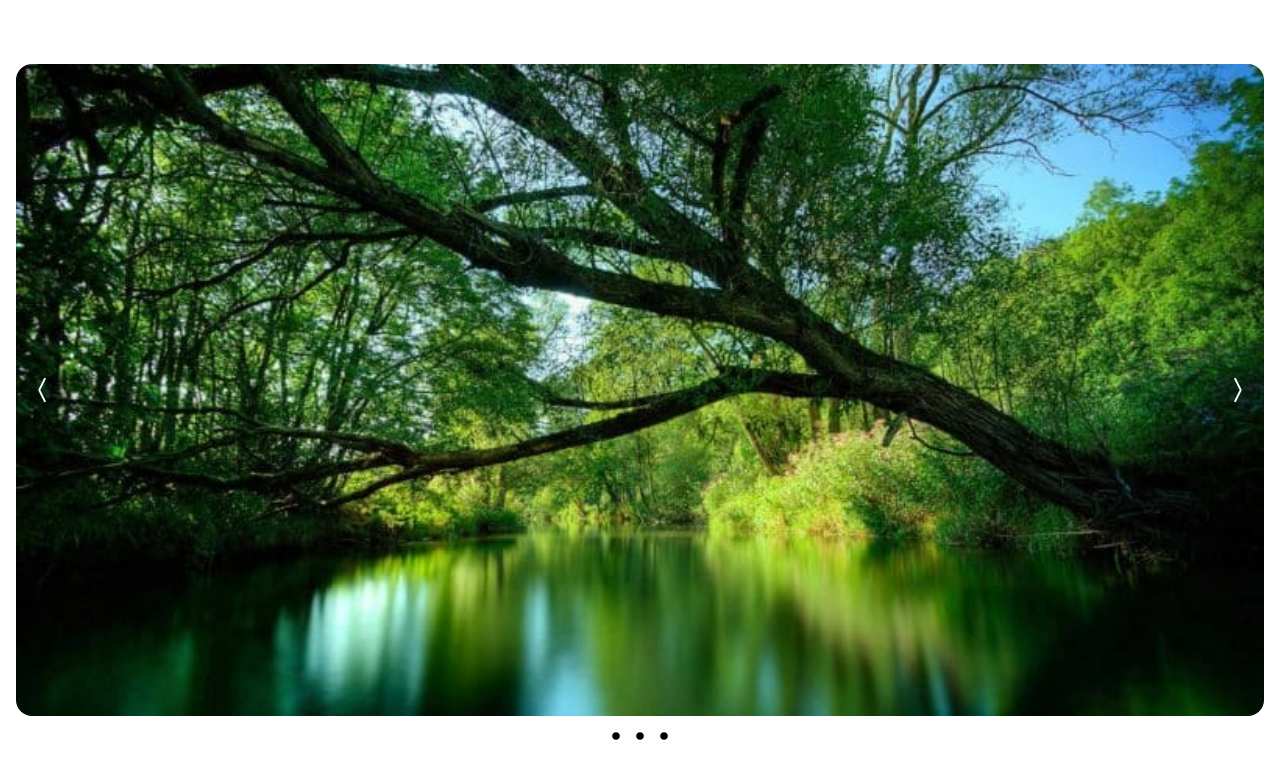
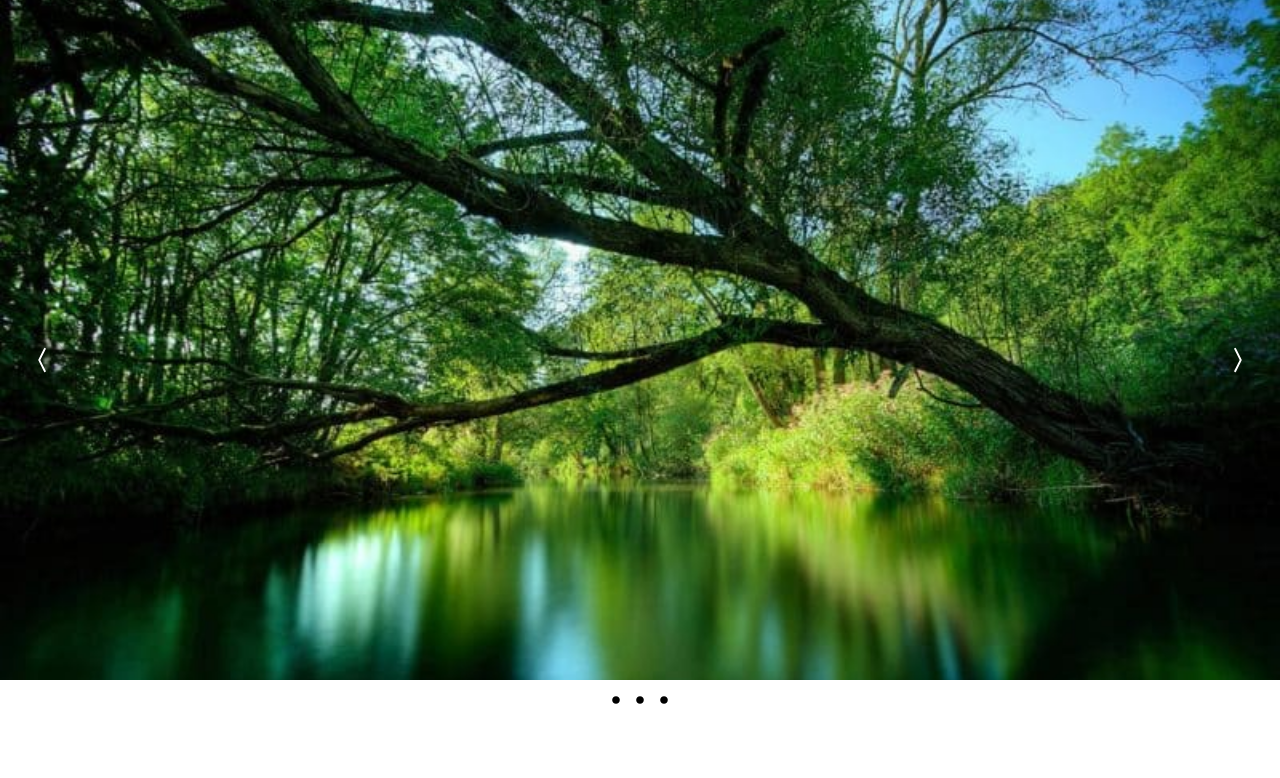
Before and after one commit to TRshaqOat/personal-web-repo, a React (Create React App) app in the folder personal-site/: page / in a window 1280 px wide. Shown: the top 778 px of the page. Built offline with nearby package versions, Linux system fonts and the light colour scheme.

Commit message:
Update App.js

```diff
--- a/personal-site/src/App.js
+++ b/personal-site/src/App.js
@@ -29,10 +29,10 @@ function App() {
   };
 
   return (
-    <div className="max-w-[1400px] h-[780px] w-full m-auto py-16 px-4 relative group">
+    <div className="h-[720px] w-full m-auto pb-10 relative group">
       <div
         style={{ backgroundImage: `url(${slides[currentIndex]})` }}
-        className="w-full h-full rounded-2xl bg-center bg-cover duration-500"
+        className="w-full h-full bg-center bg-cover duration-500"
       ></div>
       {/* Left Arrow */}
       <div className="hidden group-hover:block absolute top-[50%] -translate-x-0 translate-y-[-50%] left-5 text-2xl rounded-full p-2 bg-black/20 text-white cursor-pointer">
```
